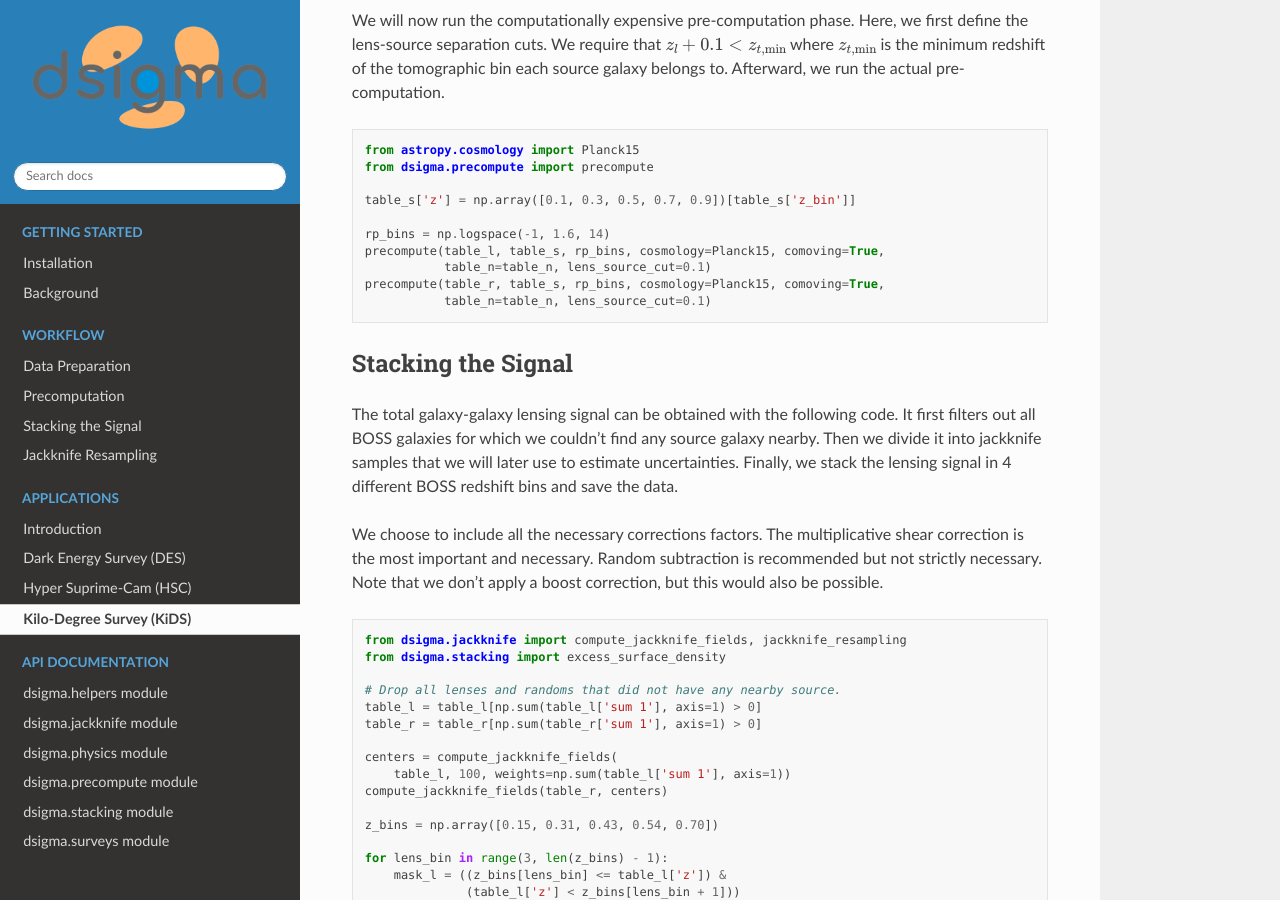
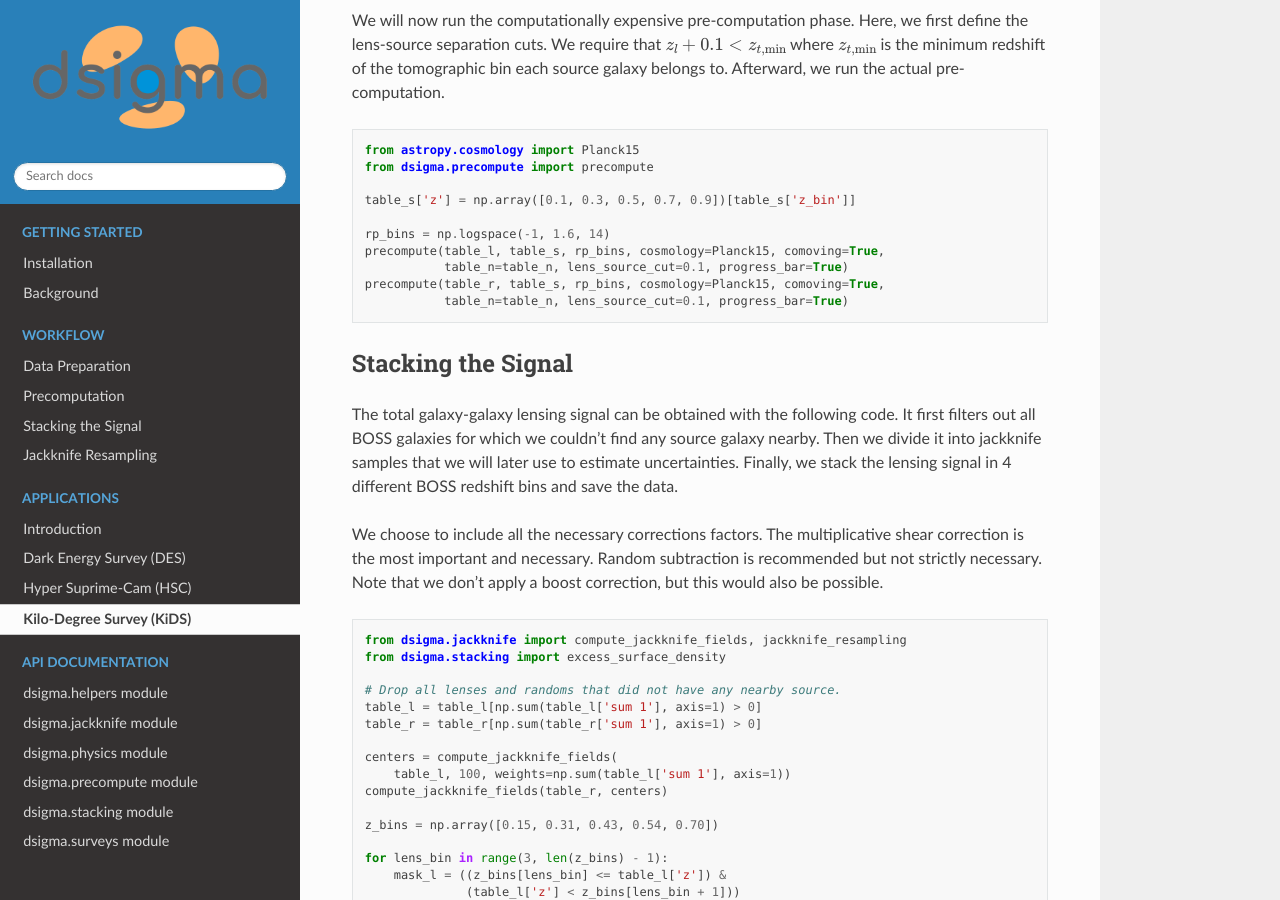
Before and after one commit to johannesulf/dsigma, a Sphinx documentation site: the page built from docs/application_kids.txt, in a window 1280 px wide and 900 px high, scrolled down 1205 px. Built offline with Sphinx 7.4.7 and the Read the Docs theme 2.0.0, drawn with Linux system fonts in a browser that asks for light colours.

Commit message:
updated tutorial script, need to re-run and check HSC, then add DES Y3

```diff
--- a/docs/application_des.txt
+++ b/docs/application_des.txt
@@ -219,9 +219,9 @@ we first define the lens-source separation cuts. We require that
 
     rp_bins = np.logspace(-1, 1.6, 14)
     precompute(table_l, table_s, rp_bins, cosmology=Planck15, comoving=True,
-               table_c=table_c, lens_source_cut=0.1)
+               table_c=table_c, lens_source_cut=0.1, progress_bar=True)
     precompute(table_r, table_s, rp_bins, cosmology=Planck15, comoving=True,
-               table_c=table_c, lens_source_cut=0.1)
+               table_c=table_c, lens_source_cut=0.1, progress_bar=True)
 
 
 *******************
--- a/docs/application_hsc.txt
+++ b/docs/application_hsc.txt
@@ -81,9 +81,9 @@ We will now run the computationally expensive pre-computation phase. Here, we fi
 
     rp_bins = np.logspace(-1, 1.6, 14)
     precompute(table_l, table_s, rp_bins, cosmology=Planck15, comoving=True,
-               table_c=table_c, lens_source_cut=0.1)
+               table_c=table_c, lens_source_cut=0.1, progress_bar=True)
     precompute(table_r, table_s, rp_bins, cosmology=Planck15, comoving=True,
-               table_c=table_c, lens_source_cut=0.1)
+               table_c=table_c, lens_source_cut=0.1, progress_bar=True)
 
 
 *******************
--- a/docs/application_kids.txt
+++ b/docs/application_kids.txt
@@ -68,9 +68,9 @@ We will now run the computationally expensive pre-computation phase. Here, we fi
 
     rp_bins = np.logspace(-1, 1.6, 14)
     precompute(table_l, table_s, rp_bins, cosmology=Planck15, comoving=True,
-               table_n=table_n, lens_source_cut=0.1)
+               table_n=table_n, lens_source_cut=0.1, progress_bar=True)
     precompute(table_r, table_s, rp_bins, cosmology=Planck15, comoving=True,
-               table_n=table_n, lens_source_cut=0.1)
+               table_n=table_n, lens_source_cut=0.1, progress_bar=True)
 
 
 *******************
```
Also changed, not shown: 5 other files.
